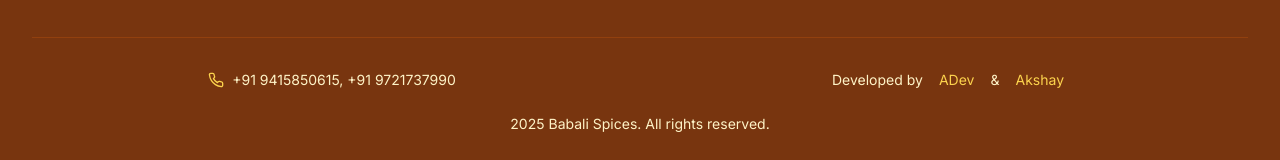
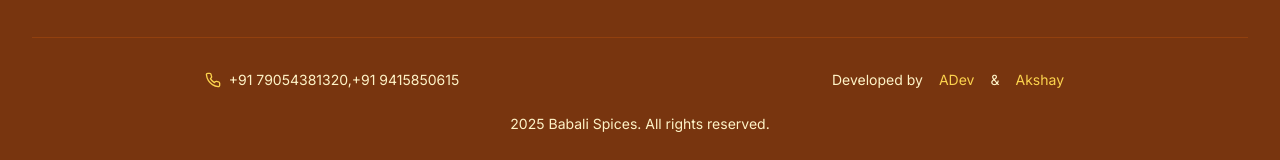
Before and after one commit to akshayrajput12/spices-landing-page, a React (Vite) app: page / in a window 1280 px wide. Shown: the part 4845-5005 px from the top of the page. Built offline with nearby package versions, Linux system fonts and the light colour scheme.

Commit message:
Update Footer.tsx

```diff
--- a/src/components/Footer/Footer.tsx
+++ b/src/components/Footer/Footer.tsx
@@ -95,7 +95,7 @@ export default function Footer() {
           <div className="grid grid-cols-1 md:grid-cols-2 gap-4 mb-6 text-sm">
             <div className="flex items-center justify-center space-x-2">
               <Phone size={16} className="text-amber-300" />
-              <span>+91 9415850615, +91 9721737990</span>
+              <span>+91 79054381320,+91 9415850615</span>
             </div>
             <motion.div
               className="flex items-center justify-center space-x-4"
```
